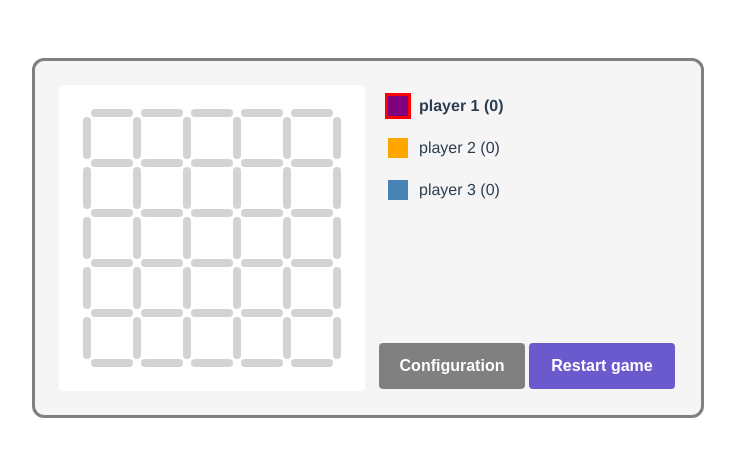
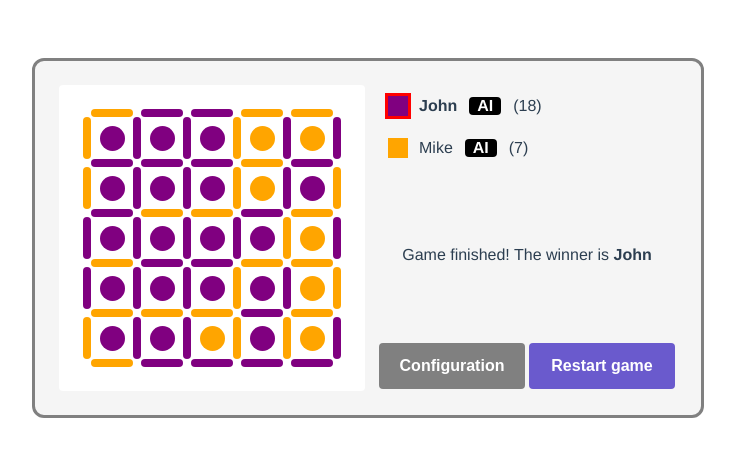
Before and after one commit to mrlukasbos/dots-and-boxes, a Vue app: page / in a window 1280 px wide. Shown: the top 456 px of the page, without its empty margins (272-1007 px from the left). Built offline with nearby package versions, Linux system fonts and the light colour scheme.

Commit message:
get a random ai player working

```diff
--- a/src/App.vue
+++ b/src/App.vue
@@ -43,9 +43,8 @@ export default {
         width: 5,
         height: 5,
         players: [
-          new Player("player 1", "purple"),
-          new Player("player 2", "orange"),
-          new Player("player 3", "steelblue"),
+          new Player("John", "purple", true),
+          new Player("Mike", "orange", true),
         ]
       },
     }
@@ -58,6 +57,7 @@ export default {
   methods: {
     init: function() {
       this.board = new Board(this.config.width, this.config.height, this.config.players);
+      this.board.start();
     }
   }
 }
--- /dev/null
+++ b/src/ai.js
@@ -0,0 +1,13 @@
+export default class Ai {
+    contructor() {
+    }
+
+    static getRandomMove(edges) {
+        let availableEdges = edges.filter(edge => {
+            return edge.clicked == null;
+        })
+        console.log(availableEdges.length)
+        let randomIndex = Math.floor(Math.random() * availableEdges.length);
+        return availableEdges[randomIndex];
+    }
+}
--- a/src/board.js
+++ b/src/board.js
@@ -1,6 +1,7 @@
 import Square, {Direction, OppositeDirection} from './square'
 import Edge from './edge'
 import Coord from './coord'
+import Ai from './ai';
 
 export default class Board {
     constructor(width, height, players) {
@@ -38,8 +39,23 @@ export default class Board {
         return this.squares.flat();
     }
 
+    checkForAIMove() {
+        if (this.getCurrentPlayer().ai) {
+            let randomMove = Ai.getRandomMove(this._edges);
+            this.selectEdge(randomMove);
+        }
+    }
+
+    start() {
+        this.players.forEach(player => {
+            player.resetScore();
+        })
+        this.checkForAIMove();
+    }
+
     goToNextPlayer() {
         this._currentPlayerIndex = (this._currentPlayerIndex + 1) % this._players.length;
+        this.checkForAIMove();
     }
 
     getCurrentPlayer() {
@@ -64,6 +80,7 @@ export default class Board {
             this.goToNextPlayer()
         } else {
             this.checkWinner();
+            if (!this.gameIsFinished()) this.checkForAIMove();
         }
     }
 
--- a/src/components/config.vue
+++ b/src/components/config.vue
@@ -13,11 +13,13 @@
                 <div v-for="(player,index) in config.players" :key="index" class="player">
                     <span> <input v-model="player.name" type="text" placeholder="name"/> </span>
                     <span> <input v-model="player.color" type="text" placeholder="color"/> </span>
+                    <input type="checkbox" id="checkbox" v-model="player.ai">
                     <span> <a class="link small danger" v-on:click="removePlayer(player)"> ✕ </a> </span>
                 </div>
                 <div class="player new">
                     <span> <input v-model="new_player.name" type="text" placeholder="name"/> </span>
                     <span> <input v-model="new_player.color" type="text" placeholder="color"/> </span>
+                    <input type="checkbox" id="checkbox" v-model="new_player.ai">
                     <span> <a class="link small" v-on:click="addPlayer"> &#43; </a> </span>
                 </div>
             </div>
--- a/src/components/players.vue
+++ b/src/components/players.vue
@@ -1,8 +1,10 @@
 <template>
     <div class="players">
         <div v-for="player in board.players" :key="player.name" class="player">
-        <div class="player-indicator" :class="{'current': (player === board.currentPlayer)}" :style="player.style"/>
-        <span :class="{'current': (player === board.currentPlayer)}">{{player.name}} ({{player.score}}) </span>
+          <div class="player-indicator" :class="{'current': (player === board.currentPlayer)}" :style="player.style"/>
+          <span :class="{'current': (player === board.currentPlayer)}">{{player.name}} </span>
+          <span class="ai" v-if="player.ai"> AI </span>
+          <span>({{player.score}}) </span>
         </div>
     </div>
 </template>
@@ -27,6 +29,15 @@ export default {
   align-items: center;
 }
 
+.ai {
+  background: black;
+  color: white;
+  font-weight: bold;
+  margin: 0px 12px;
+  padding: 0px 8px;
+  border-radius: 4px;
+}
+
 .player-indicator {
   width: 20px;
   height: 20px;
--- a/src/player.js
+++ b/src/player.js
@@ -1,16 +1,20 @@
 export default class Player {
-    constructor(name, color) {
+    constructor(name, color, ai) {
       this._name = name;
       this._color = color;
+      this._ai = ai;
       this._score = 0;
     }
 
     incrementScore() { this._score++; }
     get score() { return this._score; }
+    resetScore() { this._score = 0; }
     get color() { return this._color; }
     set color(color) { this._color = color }
     get name() { return this._name; }
     set name(name) { this._name = name }
+    get ai() { return this._ai }
+    set ai(ai) { this._ai = ai}
 
     get style() {
         return {
```
